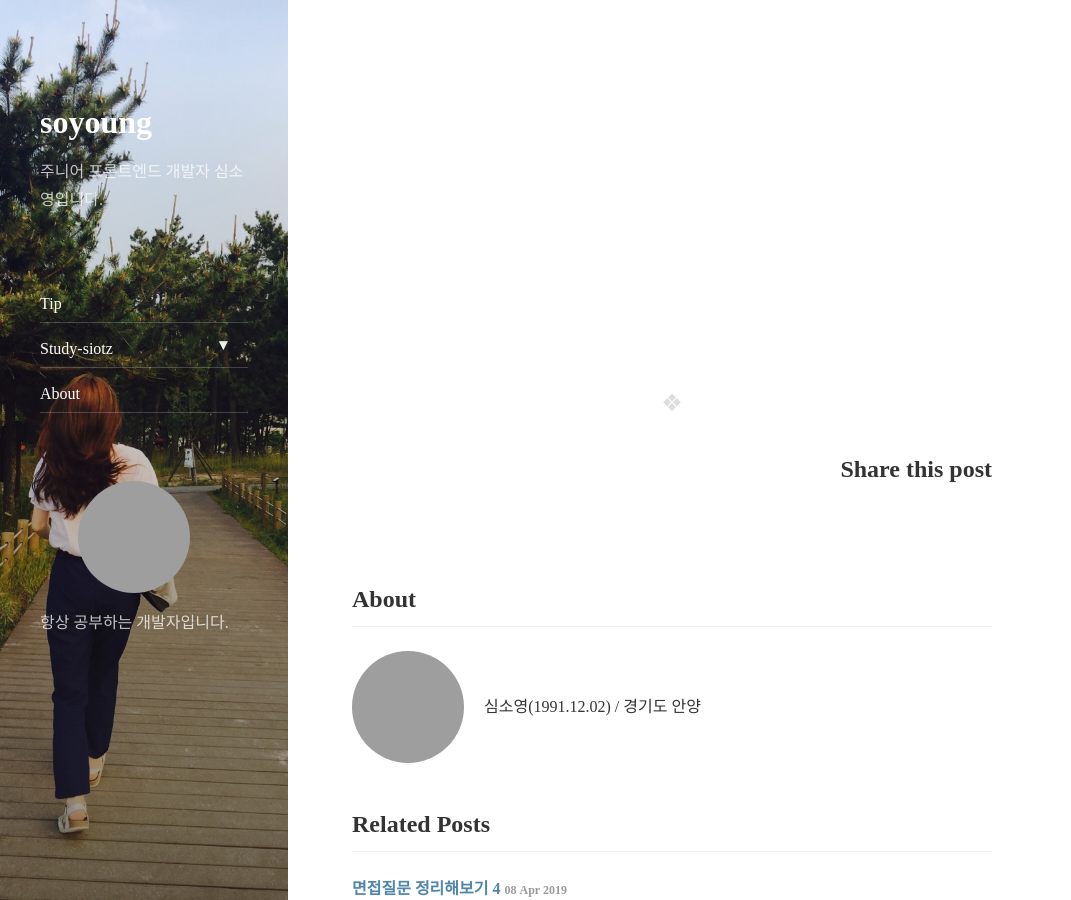
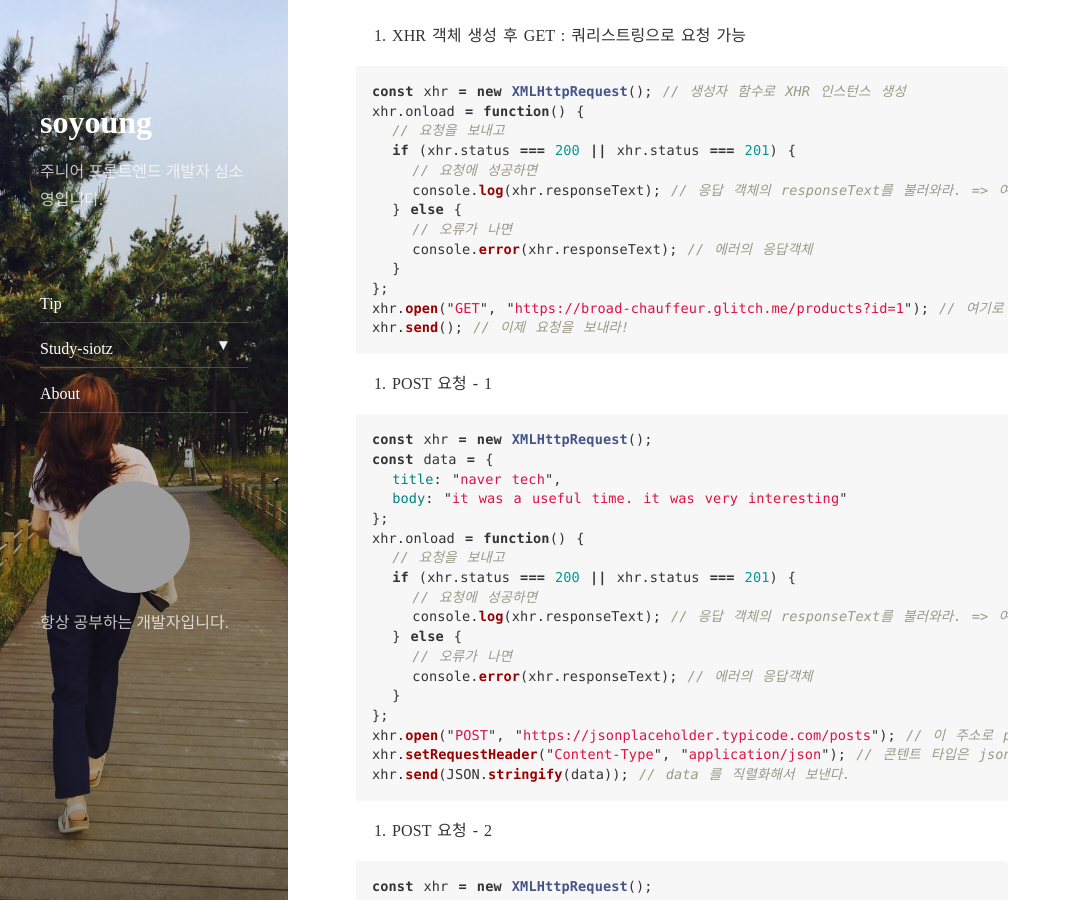
Before and after one commit to ellie-shim/ellie-shim.github.io, a Jekyll site: the page built from _posts/2019-04-12-siots-interview-xhr.markdown, in a window 1280 px wide and 900 px high, scrolled down 329 px. Shown: the whole window, without its empty margins (0-1071 px from the left). Built offline with Jekyll 4.4.1, drawn with Linux system fonts in a browser that asks for light colours; nearby versions of some CDN libraries; comment, search, counter and statistics services are not loaded; some of the changed text lies outside the part shown; grey boxes are pictures that could not be loaded.

Commit message:
xhr 사용 방법 내용 수정

````diff
--- a/_posts/2019-04-12-siots-interview-xhr.markdown
+++ b/_posts/2019-04-12-siots-interview-xhr.markdown
@@ -10,3 +10,72 @@ comments: true
 1. XHR ?
 
 - ajax 요청을 보내는 객체.
+
+1. XHR 요청 보내는 방법 코딩해보기
+
+   1. XHR 객체 생성 후 GET : 쿼리스트링으로 요청 가능
+
+   ```js
+   const xhr = new XMLHttpRequest(); // 생성자 함수로 XHR 인스턴스 생성
+   xhr.onload = function() {
+     // 요청을 보내고
+     if (xhr.status === 200 || xhr.status === 201) {
+       // 요청에 성공하면
+       console.log(xhr.responseText); // 응답 객체의 responseText를 불러와라. => 여기에 데이터가 담겨있음
+     } else {
+       // 오류가 나면
+       console.error(xhr.responseText); // 에러의 응답객체
+     }
+   };
+   xhr.open("GET", "https://broad-chauffeur.glitch.me/products?id=1"); // 여기로 get 요청할거고
+   xhr.send(); // 이제 요청을 보내라!
+   ```
+
+   1. POST 요청 - 1
+
+   ```js
+   const xhr = new XMLHttpRequest();
+   const data = {
+     title: "naver tech",
+     body: "it was a useful time. it was very interesting"
+   };
+   xhr.onload = function() {
+     // 요청을 보내고
+     if (xhr.status === 200 || xhr.status === 201) {
+       // 요청에 성공하면
+       console.log(xhr.responseText); // 응답 객체의 responseText를 불러와라. => 여기에 데이터가 담겨있음
+     } else {
+       // 오류가 나면
+       console.error(xhr.responseText); // 에러의 응답객체
+     }
+   };
+   xhr.open("POST", "https://jsonplaceholder.typicode.com/posts"); // 이 주소로 post를 보낼거다
+   xhr.setRequestHeader("Content-Type", "application/json"); // 콘텐트 타입은 json으로
+   xhr.send(JSON.stringify(data)); // data 를 직렬화해서 보낸다.
+   ```
+
+   1. POST 요청 - 2
+
+   ```js
+   const xhr = new XMLHttpRequest();
+   const formData = new FormData();
+   formData.append("title", "naver tech");
+   formData.append("body", "it was a useful time. it was very interesting");
+
+   xhr.onload = function() {
+     // 요청을 보내고
+     if (xhr.status === 200 || xhr.status === 201) {
+       // 요청에 성공하면
+       console.log(xhr.responseText); // 응답 객체의 responseText를 불러와라. => 여기에 데이터가 담겨있음
+     } else {
+       // 오류가 나면
+       console.error(xhr.responseText); // 에러의 응답객체
+     }
+   };
+   xhr.open("POST", "https://jsonplaceholder.typicode.com/posts"); // 이 주소로 post를 보낼거다
+   xhr.senad(formData);
+   ```
+
+> 더미사이트에 post 할 때 1번의 객체 형식의 데이터를 JSON 타입으로 stringify하고 보내면 응답 객체로 포스트한것+아이디 이렇게 잘 들어오는데, 2번의 formData 인스턴스에 append 해서 보내는건 응답객체에 아이디값만 돌아온다 왜일까!?!?
+
+> 파싱 : JSON 형태의 데이터를 우리가 사용할 수 있는 객체로 변환하는것!
````
